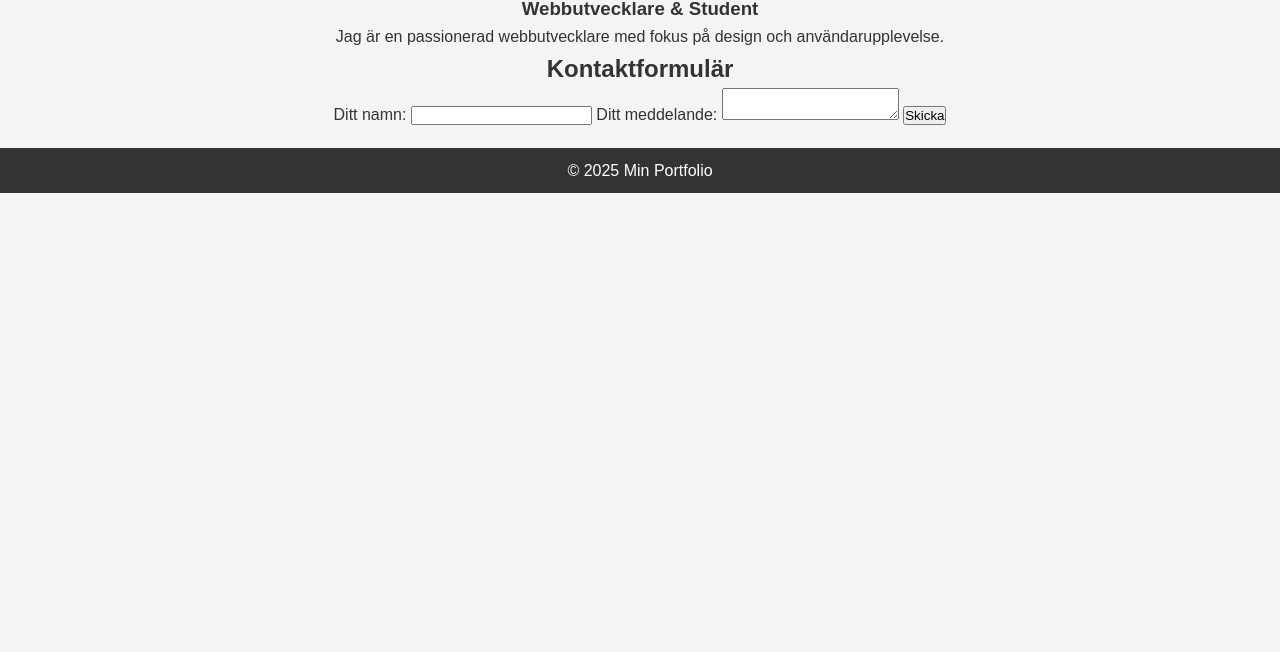
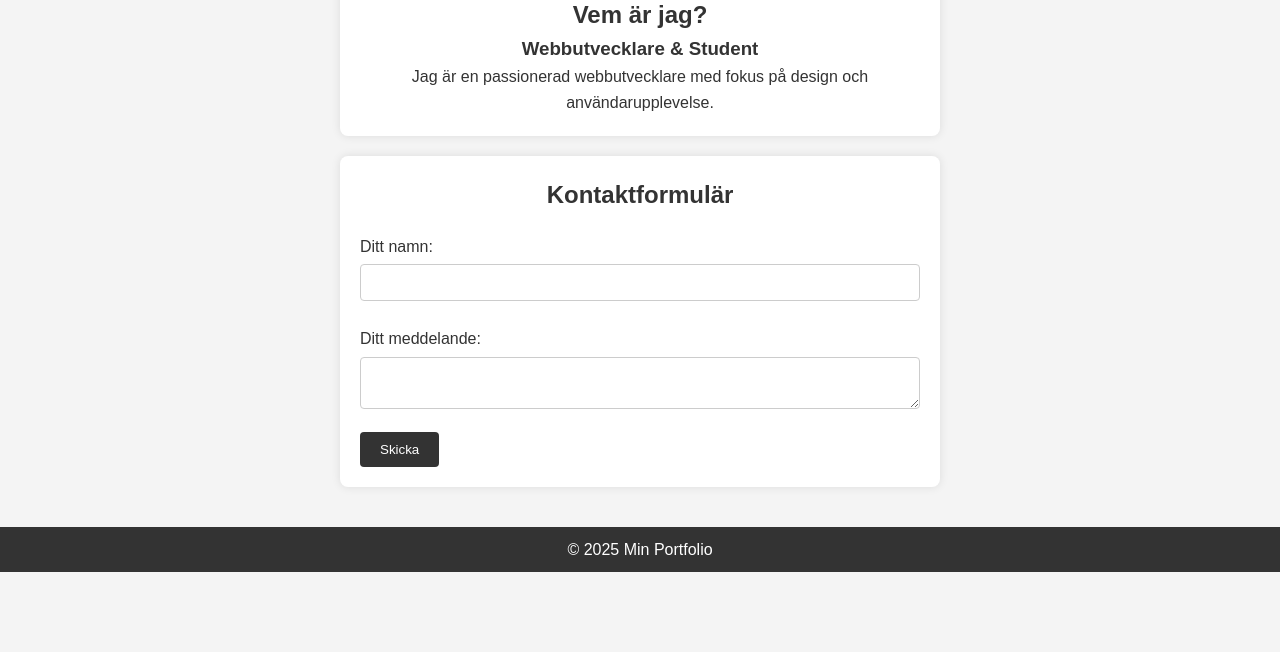
Before and after one commit to Daliaax/portfolio, a plain HTML site: page about.html in a window 1280 px wide. Shown: the part 148-800 px from the top of the page. Drawn offline with Linux system fonts and the light colour scheme.

Commit message:
Update style.css

```diff
--- a/style.css
+++ b/style.css
@@ -52,6 +52,45 @@ img {
     margin-top: 20px;
 }
 
+/* Återanvändbar klass */
+.box {
+    background-color: white;
+    margin: 20px auto;
+    padding: 20px;
+    border-radius: 8px;
+    max-width: 600px;
+    box-shadow: 0 0 10px rgba(0, 0, 0, 0.1);
+}
+
+/* Styling för kontaktformuläret med ID */
+#kontaktformulär {
+    text-align: left;
+    margin-top: 20px;
+}
+
+#kontaktformulär label {
+    display: block;
+    margin: 10px 0 5px;
+}
+
+#kontaktformulär input,
+#kontaktformulär textarea {
+    width: 100%;
+    padding: 10px;
+    margin-bottom: 15px;
+    border-radius: 4px;
+    border: 1px solid #ccc;
+}
+
+#kontaktformulär button {
+    padding: 10px 20px;
+    background-color: #333;
+    color: white;
+    border: none;
+    border-radius: 4px;
+    cursor: pointer;
+}
+
 /* Responsiv design för mobil */
 @media screen and (max-width: 600px) {
     nav ul {
```
